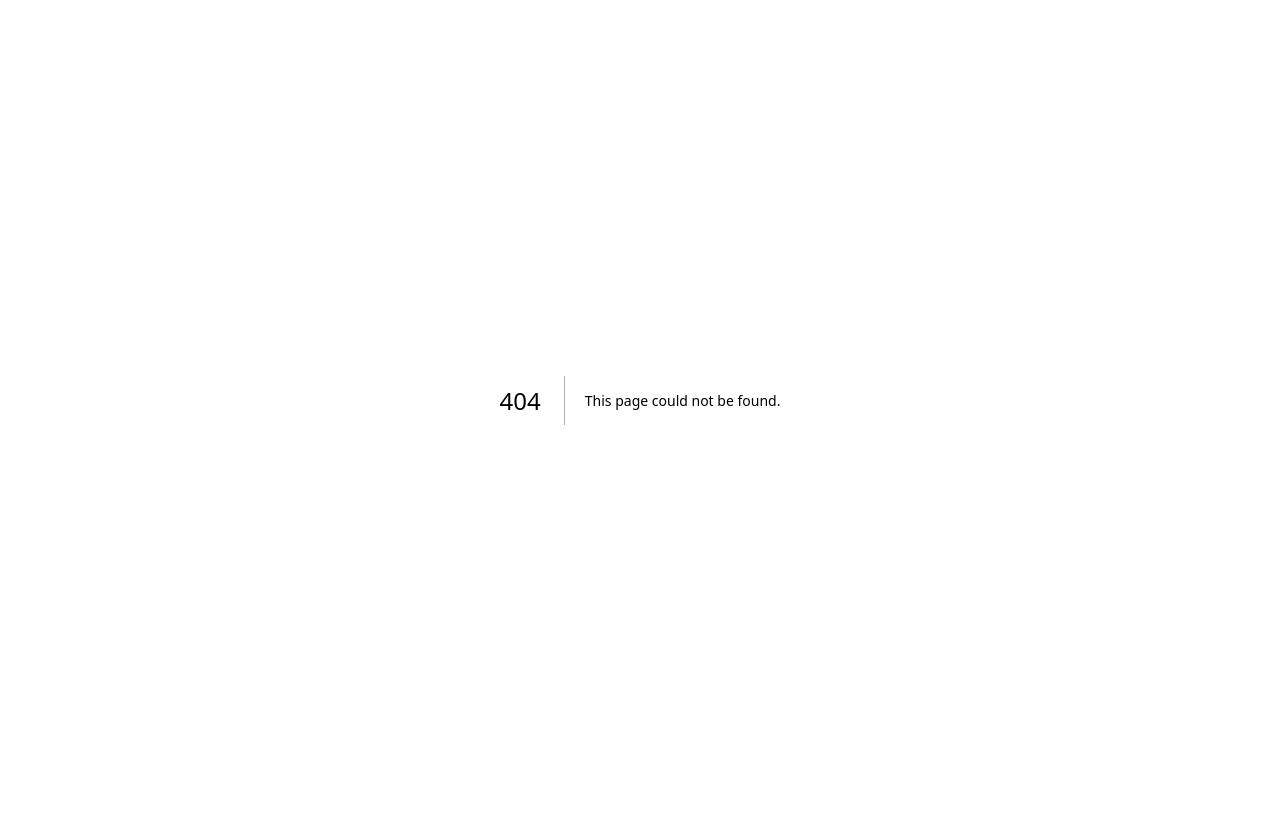
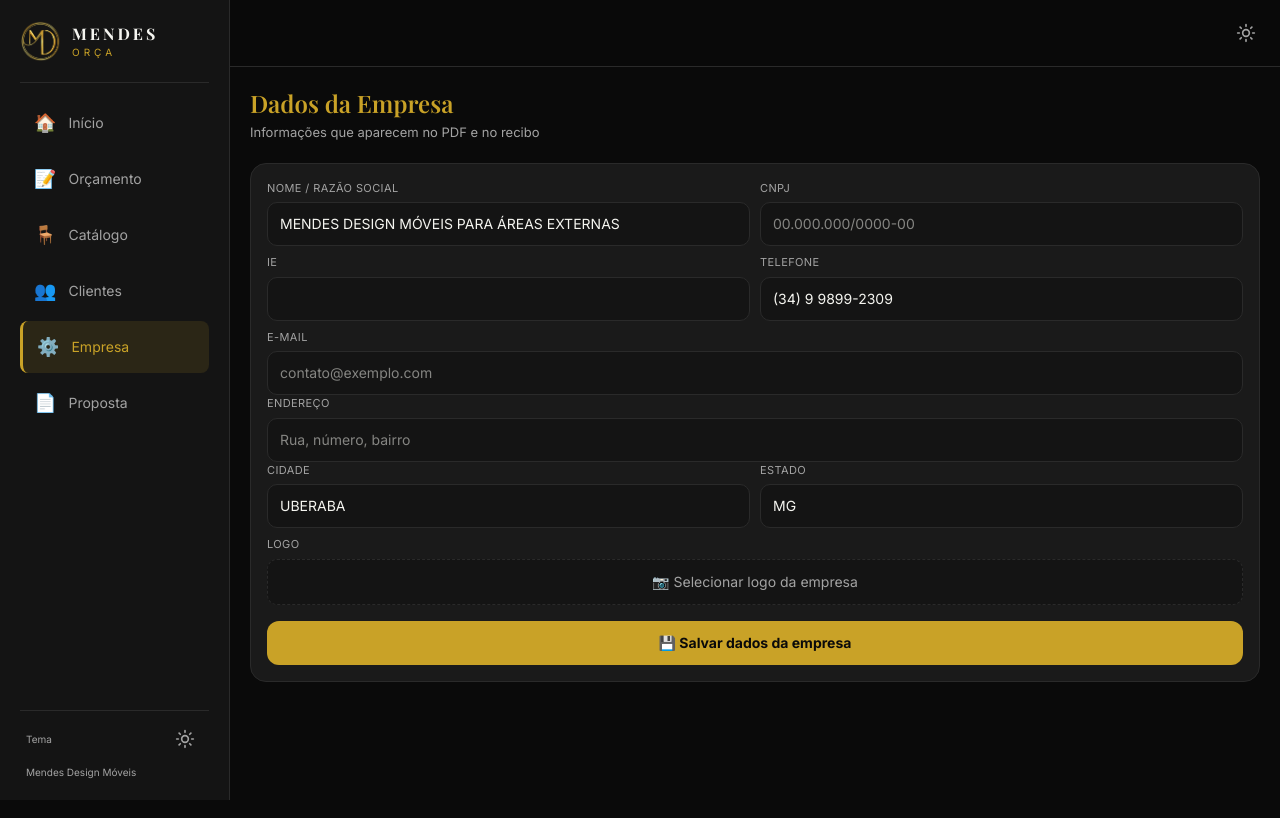
Before and after one commit to nexodigitalsys-ctrl/mendes-orca, a Next.js app: page /empresa in a window 1280 px wide. Before the commit this address had no page. Shown: the top 818 px of the page. Built offline with nearby package versions, Linux system fonts and the light colour scheme.

Commit message:
feat: modulo empresa + fix alinhamento PDF

```diff
--- /dev/null
+++ b/src/app/empresa/page.tsx
@@ -0,0 +1,158 @@
+"use client";
+
+import { useState, useRef } from "react";
+import AppLayout from "@/components/AppLayout";
+import { DEFAULT_COMPANY, type Company } from "@/lib/constants";
+import { useLocalCollection } from "@/lib/store";
+
+export default function EmpresaPage() {
+  const [companies, setCompanies] = useLocalCollection<Company>("mendes-company", [DEFAULT_COMPANY]);
+  const company = companies[0] || DEFAULT_COMPANY;
+  const [form, setForm] = useState<Company>({ ...company });
+  const [toast, setToast] = useState("");
+  const fileRef = useRef<HTMLInputElement>(null);
+
+  function handleLogo(e: React.ChangeEvent<HTMLInputElement>) {
+    const file = e.target.files?.[0];
+    if (!file) return;
+    const reader = new FileReader();
+    reader.onload = () => setForm((f) => ({ ...f, logo: reader.result as string }));
+    reader.readAsDataURL(file);
+  }
+
+  function save() {
+    if (!form.name.trim()) {
+      alert("Nome da empresa é obrigatório.");
+      return;
+    }
+    setCompanies([{ ...form }]);
+    setToast("Dados da empresa salvos!");
+    setTimeout(() => setToast(""), 2500);
+  }
+
+  return (
+    <AppLayout>
+      <div className="p-5">
+        {toast && (
+          <div className="fixed bottom-20 md:bottom-6 left-1/2 -translate-x-1/2 bg-gold text-bg font-semibold text-sm px-5 py-2.5 rounded-full z-[60] shadow-lg">
+            {toast}
+          </div>
+        )}
+
+        <h1 className="font-serif text-2xl text-gold mb-1">Dados da Empresa</h1>
+        <p className="text-text2 text-[13px] mb-5">Informações que aparecem no PDF e no recibo</p>
+
+        <div className="bg-card border border-border rounded-2xl p-4">
+          <div className="grid grid-cols-2 gap-2.5 mb-2">
+            <div>
+              <label className="block text-[11px] text-text2 mb-1.5 uppercase tracking-[0.4px]">Nome / Razão Social</label>
+              <input
+                value={form.name}
+                onChange={(e) => setForm((f) => ({ ...f, name: e.target.value }))}
+                className="w-full bg-bg2 border border-border rounded-[10px] text-text p-[11px_12px] text-sm outline-none focus:border-gold"
+              />
+            </div>
+            <div>
+              <label className="block text-[11px] text-text2 mb-1.5 uppercase tracking-[0.4px]">CNPJ</label>
+              <input
+                value={form.cnpj}
+                onChange={(e) => setForm((f) => ({ ...f, cnpj: e.target.value }))}
+                className="w-full bg-bg2 border border-border rounded-[10px] text-text p-[11px_12px] text-sm outline-none focus:border-gold"
+                placeholder="00.000.000/0000-00"
+              />
+            </div>
+          </div>
+
+          <div className="grid grid-cols-2 gap-2.5 mb-2">
+            <div>
+              <label className="block text-[11px] text-text2 mb-1.5 uppercase tracking-[0.4px]">IE</label>
+              <input
+                value={form.ie}
+                onChange={(e) => setForm((f) => ({ ...f, ie: e.target.value }))}
+                className="w-full bg-bg2 border border-border rounded-[10px] text-text p-[11px_12px] text-sm outline-none focus:border-gold"
+              />
+            </div>
+            <div>
+              <label className="block text-[11px] text-text2 mb-1.5 uppercase tracking-[0.4px]">Telefone</label>
+              <input
+                value={form.phone}
+                onChange={(e) => setForm((f) => ({ ...f, phone: e.target.value }))}
+                className="w-full bg-bg2 border border-border rounded-[10px] text-text p-[11px_12px] text-sm outline-none focus:border-gold"
+              />
+            </div>
+          </div>
+
+          <div>
+            <label className="block text-[11px] text-text2 mb-1.5 uppercase tracking-[0.4px]">E-mail</label>
+            <input
+              type="email"
+              value={form.email}
+              onChange={(e) => setForm((f) => ({ ...f, email: e.target.value }))}
+              className="w-full bg-bg2 border border-border rounded-[10px] text-text p-[11px_12px] text-sm outline-none focus:border-gold"
+              placeholder="contato@exemplo.com"
+            />
+          </div>
+
+          <div>
+            <label className="block text-[11px] text-text2 mb-1.5 uppercase tracking-[0.4px]">Endereço</label>
+            <input
+              value={form.address}
+              onChange={(e) => setForm((f) => ({ ...f, address: e.target.value }))}
+              className="w-full bg-bg2 border border-border rounded-[10px] text-text p-[11px_12px] text-sm outline-none focus:border-gold"
+              placeholder="Rua, número, bairro"
+            />
+          </div>
+
+          <div className="grid grid-cols-2 gap-2.5 mb-2">
+            <div>
+              <label className="block text-[11px] text-text2 mb-1.5 uppercase tracking-[0.4px]">Cidade</label>
+              <input
+                value={form.city}
+                onChange={(e) => setForm((f) => ({ ...f, city: e.target.value }))}
+                className="w-full bg-bg2 border border-border rounded-[10px] text-text p-[11px_12px] text-sm outline-none focus:border-gold"
+              />
+            </div>
+            <div>
+              <label className="block text-[11px] text-text2 mb-1.5 uppercase tracking-[0.4px]">Estado</label>
+              <input
+                value={form.state}
+                onChange={(e) => setForm((f) => ({ ...f, state: e.target.value }))}
+                className="w-full bg-bg2 border border-border rounded-[10px] text-text p-[11px_12px] text-sm outline-none focus:border-gold"
+                maxLength={2}
+              />
+            </div>
+          </div>
+
+          <div>
+            <label className="block text-[11px] text-text2 mb-1.5 uppercase tracking-[0.4px]">Logo</label>
+            <input
+              ref={fileRef}
+              type="file"
+              accept="image/*"
+              onChange={handleLogo}
+              className="hidden"
+            />
+            <button
+              onClick={() => fileRef.current?.click()}
+              className="bg-bg2 border border-dashed border-border rounded-[10px] text-text2 p-3 text-sm w-full hover:border-gold hover:text-gold transition-colors"
+            >
+              {form.logo ? "📷 Logo selecionada — clique para trocar" : "📷 Selecionar logo da empresa"}
+            </button>
+            {form.logo && (
+              <div className="mt-2">
+                <img src={form.logo} alt="Logo" className="h-16 object-contain rounded-lg border border-border" />
+              </div>
+            )}
+          </div>
+
+          <button
+            onClick={save}
+            className="w-full bg-gold text-bg font-bold border-none rounded-xl px-5 py-3 text-sm mt-4 hover:bg-gold-d transition-colors"
+          >
+            💾 Salvar dados da empresa
+          </button>
+        </div>
+      </div>
+    </AppLayout>
+  );
+}
--- a/src/app/proposta/page.tsx
+++ b/src/app/proposta/page.tsx
@@ -3,7 +3,7 @@
 import { useState, useMemo, useEffect } from "react";
 import Link from "next/link";
 import AppLayout from "@/components/AppLayout";
-import { CATALOG, CLIENTS, brl, type Product, type Client, type Quote } from "@/lib/constants";
+import { CATALOG, CLIENTS, DEFAULT_COMPANY, brl, type Product, type Client, type Company, type Quote } from "@/lib/constants";
 import { useLocalCollection } from "@/lib/store";
 
 const PAYMENT_LABELS: Record<string, string> = {
@@ -40,6 +40,8 @@ export default function PropostaPage() {
   const [quotes] = useLocalCollection<Quote>("mendes-quotes", []);
   const [catalog] = useLocalCollection<Product>("mendes-catalog", CATALOG);
   const [clients] = useLocalCollection<Client>("mendes-clients", CLIENTS);
+  const [companies] = useLocalCollection<Company>("mendes-company", [DEFAULT_COMPANY]);
+  const company = companies[0] || DEFAULT_COMPANY;
   const [selectedId, setSelectedId] = useState("");
 
   useEffect(() => {
@@ -145,16 +147,21 @@ export default function PropostaPage() {
             {/* Header */}
             <div className="ph">
               <div className="plogo">
-                {/* eslint-disable-next-line @next/next/no-img-element */}
-                <img src="/logo-md.png" alt="Mendes" width={46} height={46} />
+                {company.logo ? (
+                  /* eslint-disable-next-line @next/next/no-img-element */
+                  <img src={company.logo} alt={company.name} width={46} height={46} style={{ objectFit: "contain" }} />
+                ) : (
+                  <div style={{ width: 46, height: 46, borderRadius: "50%", background: "#C9A227", color: "#0A0A0A", display: "flex", alignItems: "center", justifyContent: "center", fontWeight: 700, fontSize: 16 }}>MD</div>
+                )}
                 <div>
-                  <h2>MENDES DESIGN</h2>
-                  <div className="co-tag">MÓVEIS PARA ÁREAS EXTERNAS</div>
+                  <h2>{company.name || "MENDES DESIGN"}</h2>
+                  {company.cnpj && <div style={{ fontSize: "9px", color: "#555" }}>CNPJ: {company.cnpj}</div>}
                 </div>
               </div>
               <div className="co">
-                (34) 9 9899-2309<br />
-                UBERABA - MG<br />
+                {company.phone && <>{company.phone}<br /></>}
+                {company.city && company.state && <>{company.city} - {company.state}<br /></>}
+                {company.email && <>{company.email}<br /></>}
                 {formatDatePtBR(quote.createdAt)}<br />
                 <b className="co-number">{quote.number}</b>
               </div>
@@ -342,17 +349,18 @@ export default function PropostaPage() {
           .paper .td-img img { height: 70px !important; width: auto !important; object-fit: contain !important; border: 1px solid #e5ddc8 !important; border-radius: 3px !important; }
           .paper .placeholder-img { font-size: 20pt !important; color: #C9A227 !important; }
 
-          /* SUBTOTAL ROW */
+          /* SUBTOTAL ROW — flex alignment */
           .paper .subt td {
             background: #F7F4EC !important;
             font-weight: 600 !important;
             color: #0A0A0A !important;
             font-size: 9pt !important;
-            padding: 6px 8px !important;
+            padding: 6px 10px !important;
             border-top: 2px solid #C9A227 !important;
             border-bottom: none !important;
             text-align: right !important;
           }
+          .paper .subt td:first-child { text-align: right !important; font-weight: 700 !important; padding-right: 8px !important; }
 
           /* GRAND TOTAL BAR */
           .paper .grand {
--- a/src/app/recibo/page.tsx
+++ b/src/app/recibo/page.tsx
@@ -4,7 +4,7 @@ import { useState, useMemo, useEffect, Suspense } from "react";
 import Link from "next/link";
 import { useSearchParams } from "next/navigation";
 import AppLayout from "@/components/AppLayout";
-import { CATALOG, CLIENTS, brl, type Client, type Product, type Quote } from "@/lib/constants";
+import { CATALOG, CLIENTS, DEFAULT_COMPANY, brl, type Client, type Company, type Product, type Quote } from "@/lib/constants";
 import { useLocalCollection } from "@/lib/store";
 import { valorPorExtenso } from "@/lib/extenso";
 
@@ -46,6 +46,8 @@ function ReciboContent() {
   const [quotes] = useLocalCollection<Quote>("mendes-quotes", []);
   const [catalog] = useLocalCollection<Product>("mendes-catalog", CATALOG);
   const [clients] = useLocalCollection<Client>("mendes-clients", CLIENTS);
+  const [companies] = useLocalCollection<Company>("mendes-company", [DEFAULT_COMPANY]);
+  const company = companies[0] || DEFAULT_COMPANY;
   const [selectedId, setSelectedId] = useState(preselectedQuote || "");
   const [receiptValue, setReceiptValue] = useState("");
   const [reference, setReference] = useState("");
@@ -207,16 +209,21 @@ function ReciboContent() {
             {/* Header — idêntico ao proposta */}
             <div className="ph">
               <div className="plogo">
-                {/* eslint-disable-next-line @next/next/no-img-element */}
-                <img src="/logo-md.png" alt="Mendes" width={46} height={46} />
+                {company.logo ? (
+                  /* eslint-disable-next-line @next/next/no-img-element */
+                  <img src={company.logo} alt={company.name} width={46} height={46} style={{ objectFit: "contain" }} />
+                ) : (
+                  <div style={{ width: 46, height: 46, borderRadius: "50%", background: "#C9A227", color: "#0A0A0A", display: "flex", alignItems: "center", justifyContent: "center", fontWeight: 700, fontSize: 16 }}>MD</div>
+                )}
                 <div>
-                  <h2>MENDES DESIGN</h2>
-                  <div className="co-tag">MÓVEIS PARA ÁREAS EXTERNAS</div>
+                  <h2>{company.name || "MENDES DESIGN"}</h2>
+                  {company.cnpj && <div style={{ fontSize: "9px", color: "#555" }}>CNPJ: {company.cnpj}</div>}
                 </div>
               </div>
               <div className="co">
-                (34) 9 9899-2309<br />
-                UBERABA - MG<br />
+                {company.phone && <>{company.phone}<br /></>}
+                {company.city && company.state && <>{company.city} - {company.state}<br /></>}
+                {company.email && <>{company.email}<br /></>}
                 {formatDatePtBR(quote.createdAt)}<br />
                 <b className="co-number">{receiptNumber}</b>
               </div>
--- a/src/components/BottomNav.tsx
+++ b/src/components/BottomNav.tsx
@@ -8,6 +8,7 @@ const items = [
   { href: "/orcamento", label: "Orçamento", icon: "📝" },
   { href: "/catalogo", label: "Catálogo", icon: "🪑" },
   { href: "/clientes", label: "Clientes", icon: "👥" },
+  { href: "/empresa", label: "Empresa", icon: "⚙️" },
   { href: "/proposta", label: "Proposta", icon: "📄" },
 ];
 
--- a/src/components/Sidebar.tsx
+++ b/src/components/Sidebar.tsx
@@ -10,6 +10,7 @@ const items = [
   { href: "/orcamento", label: "Orçamento", icon: "📝" },
   { href: "/catalogo", label: "Catálogo", icon: "🪑" },
   { href: "/clientes", label: "Clientes", icon: "👥" },
+  { href: "/empresa", label: "Empresa", icon: "⚙️" },
   { href: "/proposta", label: "Proposta", icon: "📄" },
 ];
 
--- a/src/lib/constants.ts
+++ b/src/lib/constants.ts
@@ -6,6 +6,30 @@ export interface Product {
   price: number;
   image: string;
 }
+
+export interface Company {
+  name: string;
+  cnpj: string;
+  phone: string;
+  address: string;
+  city: string;
+  state: string;
+  logo: string;
+  email: string;
+  ie: string;
+}
+
+export const DEFAULT_COMPANY: Company = {
+  name: "MENDES DESIGN MÓVEIS PARA ÁREAS EXTERNAS",
+  cnpj: "",
+  phone: "(34) 9 9899-2309",
+  address: "",
+  city: "UBERABA",
+  state: "MG",
+  logo: "",
+  email: "",
+  ie: "",
+};
 
 export interface Client {
   id: string;
```
